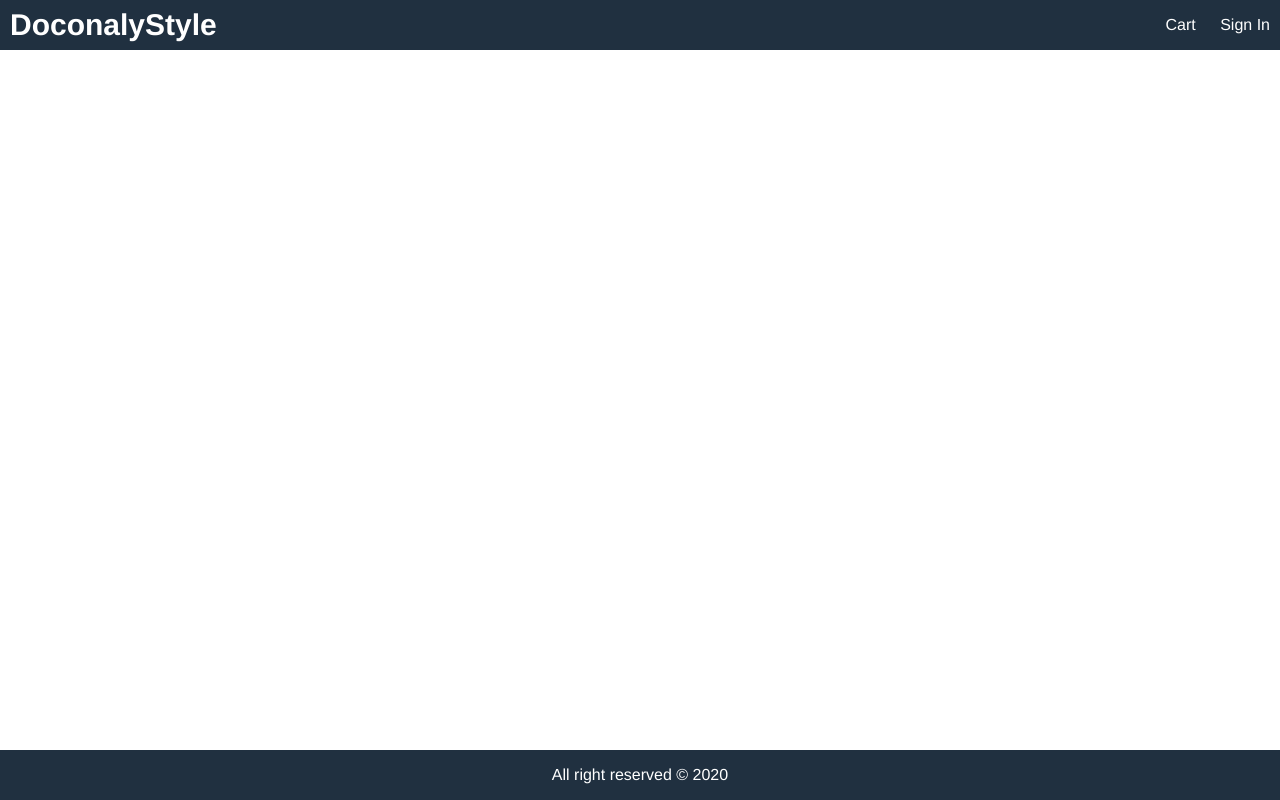
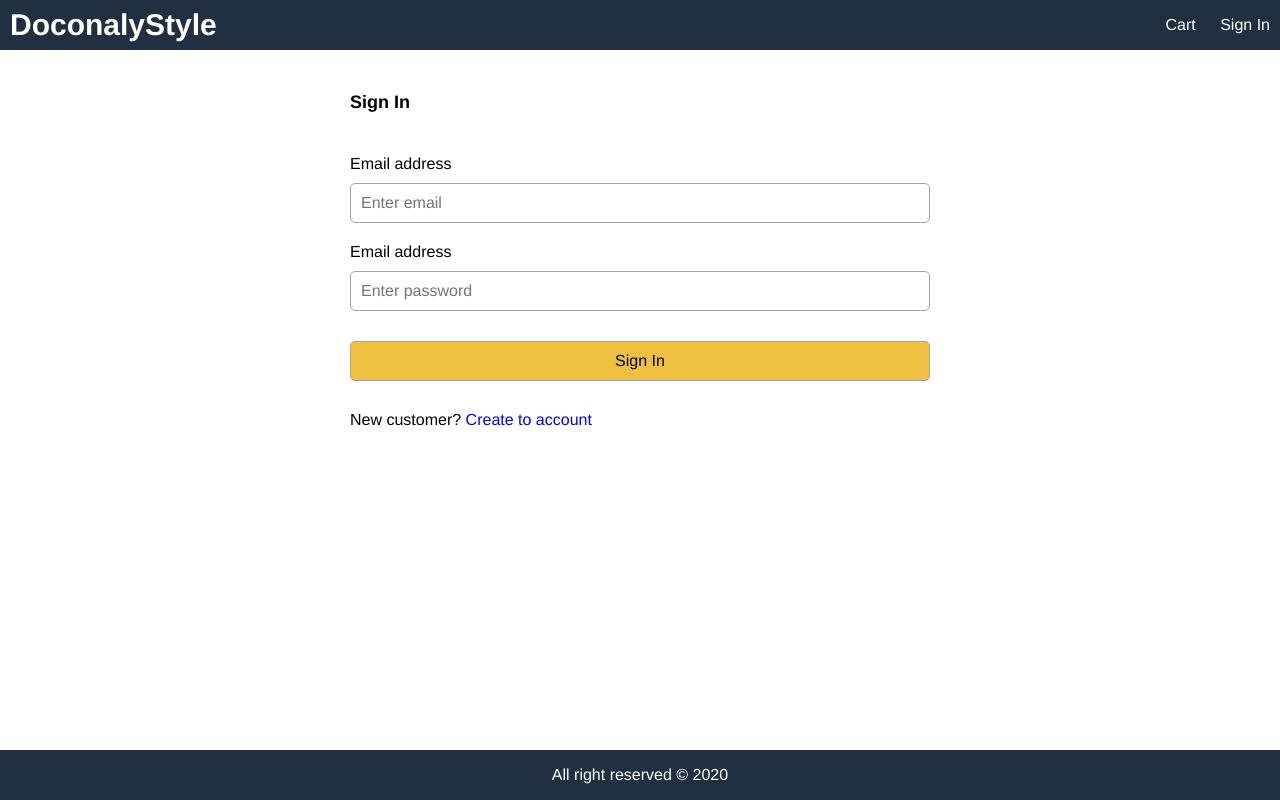
Before and after one commit to sergbanderlogin/doconalystyle-app, a React (Create React App) app in the folder frontend/: page /signin in a window 1280 px wide. Built offline with nearby package versions, Linux system fonts and the light colour scheme.

Commit message:
Create SigninScreen, create signin constants, actions and reducers

```diff
--- a/frontend/src/App.js
+++ b/frontend/src/App.js
@@ -4,6 +4,7 @@
 import HomeScreen from './screens/HomeScreen'
 import ProductScreen from './screens/ProductScreen'
 import CartScreen from './screens/CartScreen'
+import SigninScreen from "./screens/SigninScreen";
 
 function App () {
   const cart = useSelector((state) => state.cart)
@@ -26,6 +27,7 @@
         <main>
           <Route path='/cart/:id' component={CartScreen} />
           <Route path='/product/:id' component={ProductScreen} />
+          <Route path="/signin" component={SigninScreen}></Route>
           <Route path='/' component={HomeScreen} exact />
         </main>
         <footer className='row center'>All right reserved © 2020</footer>
--- a/frontend/src/index.css
+++ b/frontend/src/index.css
@@ -164,7 +164,7 @@
 }
 
 .min-30 {
-   min-width: 30rem;
+    min-width: 30rem;
 }
 
 /* Image */
@@ -248,3 +248,19 @@
     color: #a02020;
     background-color: #ffe0e0;
 }
+
+/* Form */
+.form {
+    max-width: 60rem;
+    margin: 0 auto;
+}
+
+.form > div {
+    display: flex;
+    flex-direction: column;
+    margin: 1rem;
+}
+
+.form label {
+    margin: 1rem 0;
+}
--- /dev/null
+++ b/frontend/src/screens/SigninScreen.js
@@ -0,0 +1,51 @@
+import React, {useState} from 'react';
+import {Link} from "react-router-dom";
+
+export default function SigninScreen() {
+
+  const [email, setEmail] = useState();
+  const [password, setPassword] = useState('');
+  const submitHandler = (e) => {
+    e.preventDefault();
+    // TODO: signin action
+  }
+  return (
+      <div>
+        <form className="form" onSubmit={submitHandler}>
+          <div>
+            <h1>Sign In</h1>
+          </div>
+          <div>
+            <label htmlFor="email">Email address</label>
+            <input
+                type="email"
+                id="email"
+                placeholder="Enter email"
+                required
+                onChange={e => setEmail(e.target.value)}/>
+          </div>
+          <div>
+            <label htmlFor="password">Email address</label>
+            <input
+                type="password"
+                id="password"
+                placeholder="Enter password"
+                required
+                onChange={e => setPassword(e.target.value)}/>
+          </div>
+          <div>
+            <label/>
+            <button className="primary" type="submit">
+              Sign In
+            </button>
+          </div>
+          <div>
+            <label/>
+            <div>
+              New customer? <Link to="/register">Create to account</Link>
+            </div>
+          </div>
+        </form>
+      </div>
+  );
+}
```
Also changed, not shown: 1 other file (tests, documents, lock files or other folders).
